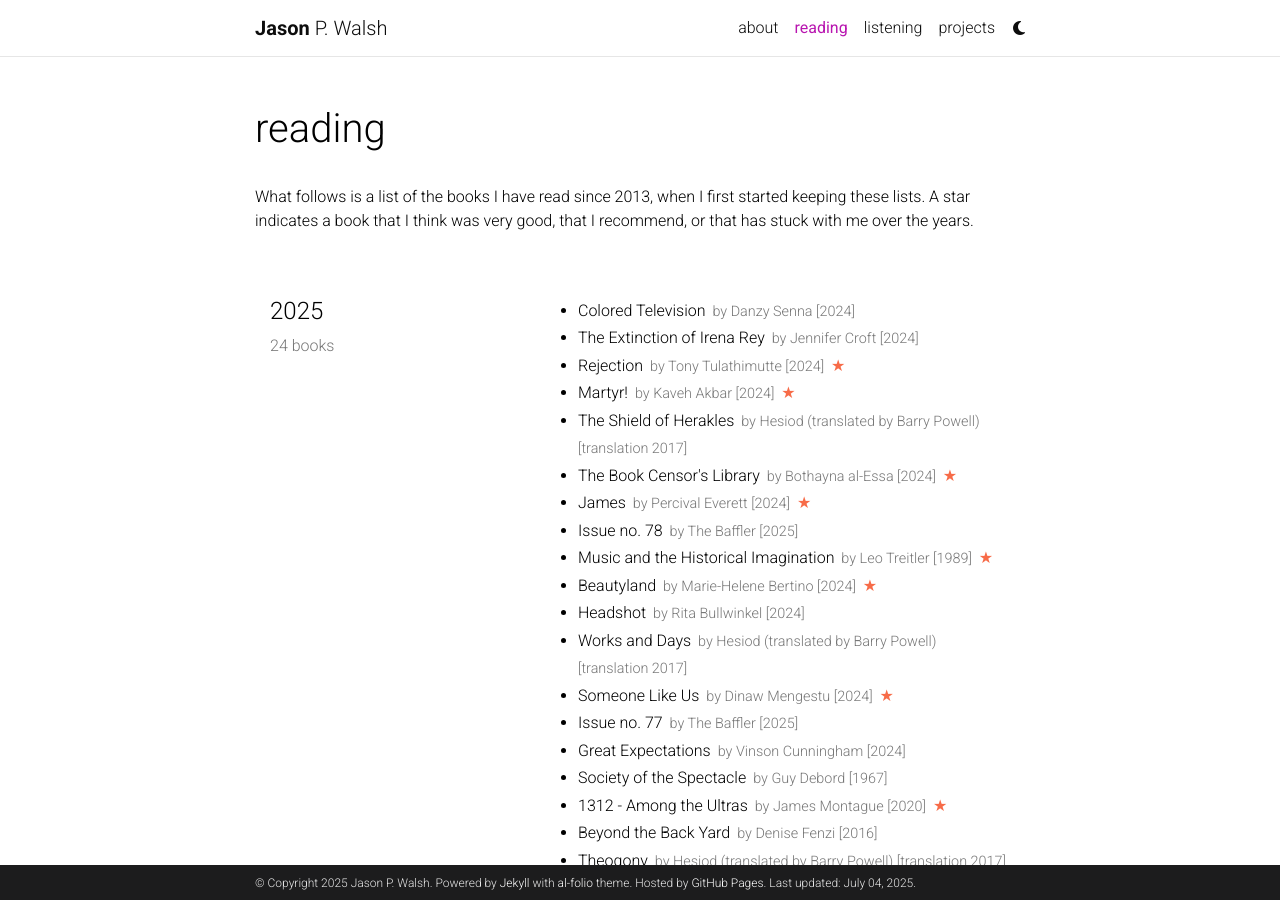
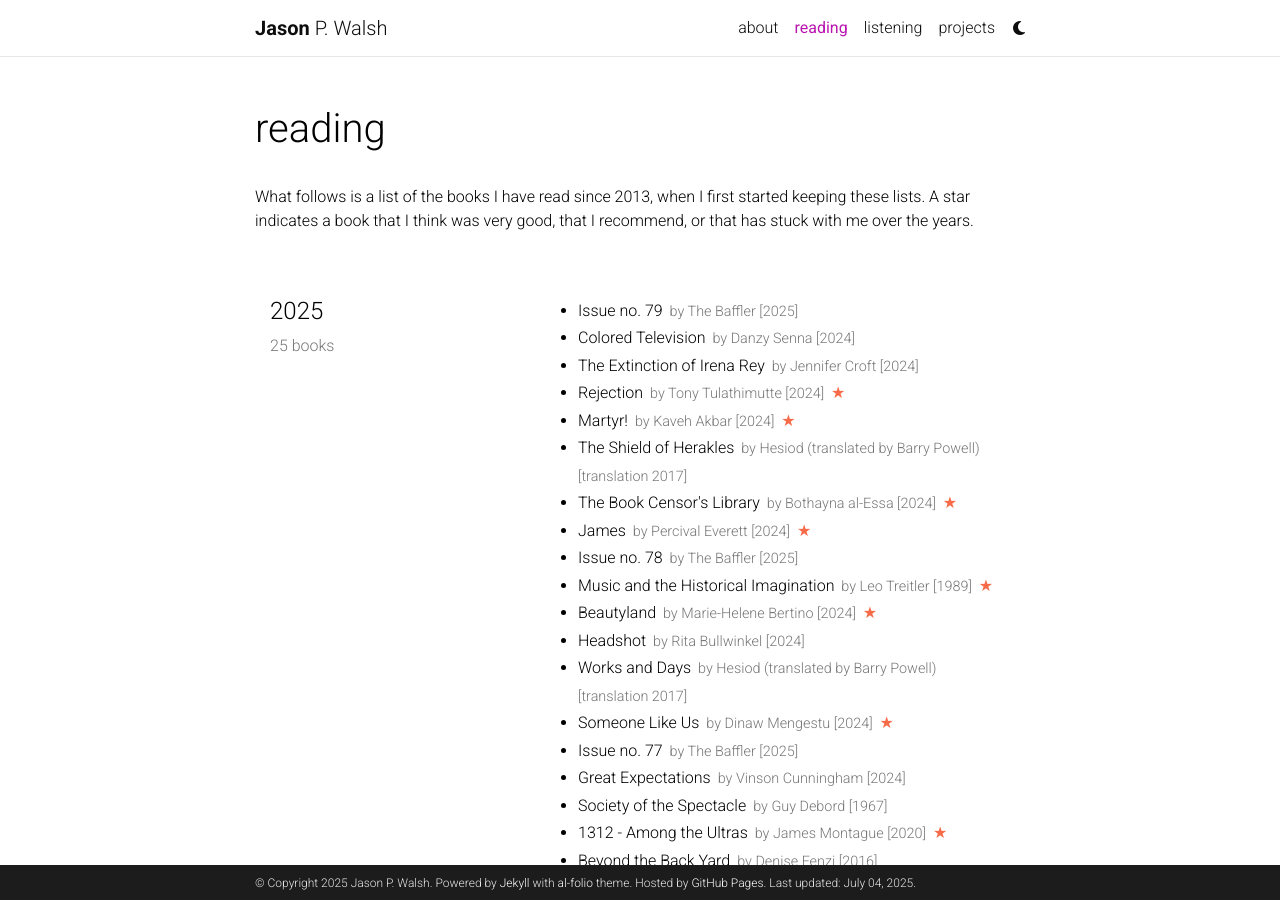
Before and after one commit to jwals23/jwals23.github.io, a Jekyll site: the page built from _pages/reading.md, in a window 1280 px wide and 900 px high. Built offline with Jekyll 4.4.1, drawn with Linux system fonts in a browser that asks for light colours; comment, search, counter and statistics services are not loaded; a style sheet for code colours, icons or effects is not loaded.

Commit message:
Update reading.yml

```diff
--- a/_data/reading.yml
+++ b/_data/reading.yml
@@ -1,6 +1,10 @@
 list:
   - year: "2025"
     books:
+      - title: Issue no. 79
+        author: The Baffler
+        year: 2025
+
       - title: Colored Television
         author: Danzy Senna
         year: 2024
```
